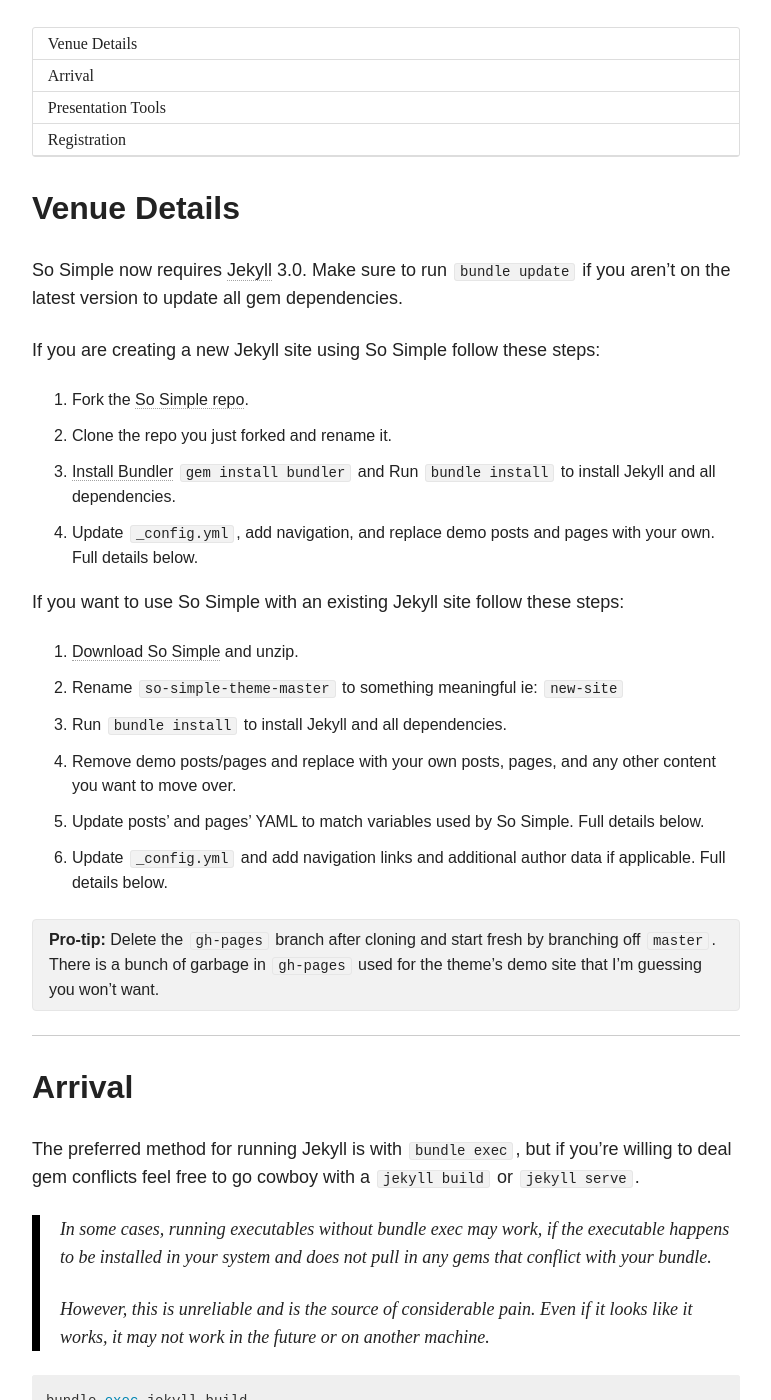
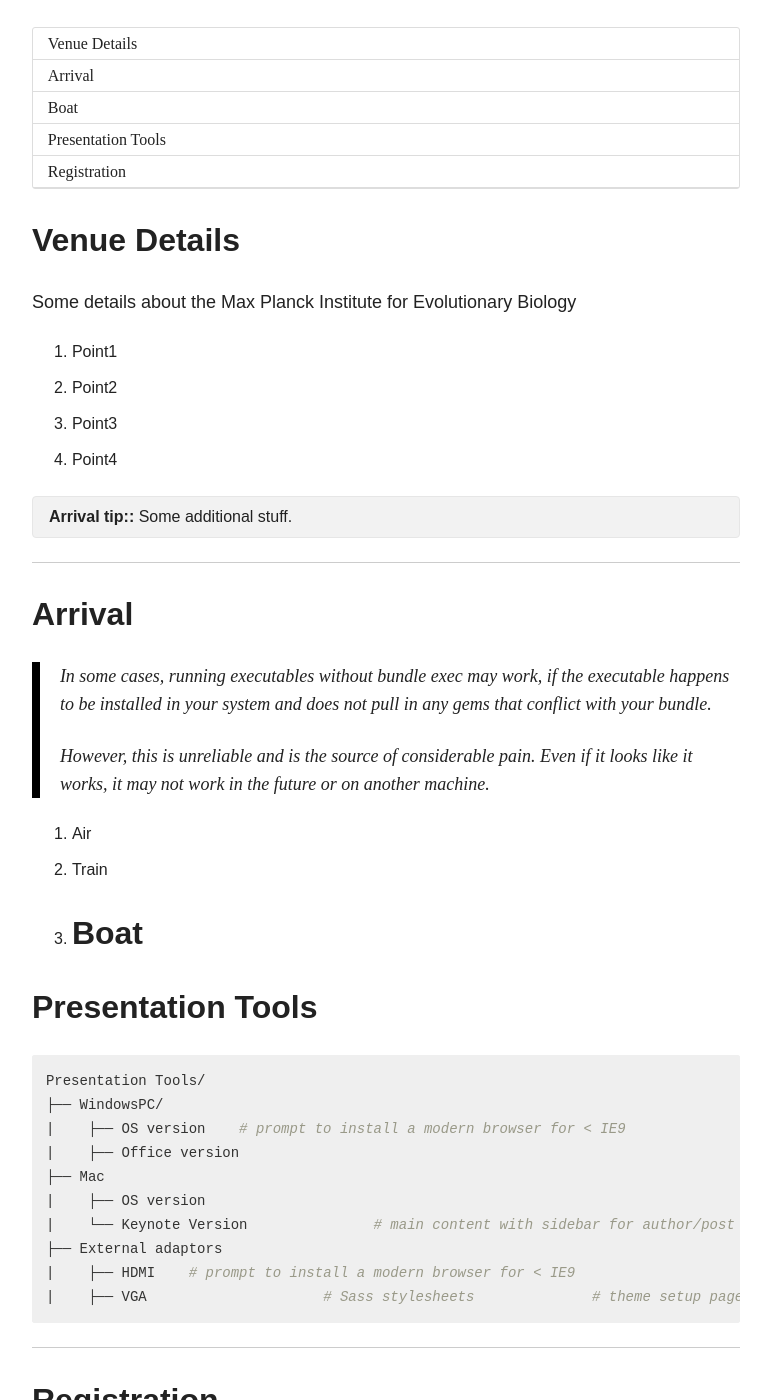
Before and after one commit to bionomics/bionomics, a Jekyll site: the page built from theme-setup/index.md, in a window 1280 px wide and 1400 px high, scrolled down 1322 px. Shown: the whole window, without its empty margins (254-1025 px from the left). Built offline with Jekyll 4.4.1, drawn with Linux system fonts in a browser that asks for light colours; nearby versions of some CDN libraries; some of the changed text lies outside the part shown.

Commit message:
further edits

````diff
--- a/theme-setup/index.md
+++ b/theme-setup/index.md
@@ -15,92 +15,54 @@
 
 ## Venue Details
 
-So Simple now requires [Jekyll](http://jekyllrb.com/) 3.0. Make sure to run `bundle update` if you aren't on the latest version to update all gem dependencies.
+Some details about the Max Planck Institute for Evolutionary Biology
 
-If you are creating a new Jekyll site using So Simple follow these steps:
+1. Point1
+2. Point2
+3. Point3
+4. Point4
 
-1. Fork the [So Simple repo](http://github.com/mmistakes/so-simple-theme/fork).
-2. Clone the repo you just forked and rename it.
-3. [Install Bundler](http://bundler.io) `gem install bundler` and Run `bundle install` to install Jekyll and all dependencies.
-4. Update `_config.yml`, add navigation, and replace demo posts and pages with your own. Full details below.
-
-If you want to use So Simple with an existing Jekyll site follow these steps:
-
-1. [Download So Simple](https://github.com/mmistakes/so-simple-theme/archive/master.zip) and unzip.
-2. Rename `so-simple-theme-master` to something meaningful ie: `new-site`
-3. Run `bundle install` to install Jekyll and all dependencies.
-4. Remove demo posts/pages and replace with your own posts, pages, and any other content you want to move over.
-5. Update posts' and pages' YAML to match variables used by So Simple. Full details below.
-6. Update `_config.yml` and add navigation links and additional author data if applicable. Full details below.
-
-**Pro-tip:** Delete the `gh-pages` branch after cloning and start fresh by branching off `master`. There is a bunch of garbage in `gh-pages` used for the theme's demo site that I'm guessing you won't want.
+**Arrival tip::** Some additional stuff.
 {: .notice}
 
 ---
 
 ## Arrival
 
-The preferred method for running Jekyll is with `bundle exec`, but if you're willing to deal gem conflicts feel free to go cowboy with a `jekyll build` or `jekyll serve`.
 
 > In some cases, running executables without bundle exec may work, if the executable happens to be installed in your system and does not pull in any gems that conflict with your bundle.
 >
 >However, this is unreliable and is the source of considerable pain. Even if it looks like it works, it may not work in the future or on another machine.
 
-```bash
-bundle exec jekyll build
-
-bundle exec jekyll serve
-```
-
+1. Air
+2. Train
+3. Boat
 ---
 
 ## Presentation Tools
 
-How So Simple is organized and what the various files are. All posts, layouts, includes, stylesheets, assets, and whatever else is grouped nicely under the root folder. The compiled Jekyll site outputs to `_site/`.
 
 ```bash
-so-simple-theme/
-├── _includes/
-|    ├── browser-upgrade.html    # prompt to install a modern browser for < IE9
-|    ├── disqus-comments.html    # Disqus comments script
-|    ├── feed-footer.html        # post footers in feed
-|    ├── footer.html             # site footer
-|    ├── head.html               # site head
-|    ├── navigation.html         # site top navigation
-|    ├── open-graph.html         # meta data for Open Graph and Twitter cards
-|    └── scripts.html            # site scripts
-├── _layouts/
-|    ├── page.html               # single column page layout
-|    └── post.html               # main content with sidebar for author/post details
-├── _posts/                      # MarkDown formatted posts
-├── _sass/                       # Sass stylesheets
-├── about/                       # sample about page
-├── articles/                    # sample articles category page
-├── assets/
-|    ├── css/                    # compiled stylesheets
-|    ├── fonts/                  # webfonts
-|    └── js/
-|        ├── _main.js            # main JavaScript file, plugin settings, etc
-|        ├── plugins/            # scripts and jQuery plugins to combine with _main.js
-|        ├── scripts.min.js      # concatenated and minified _main.js + plugin scripts
-|        └── vendor/             # vendor scripts to leave alone and load as is
-├── blog/                        # sample blog category page
-├── images/                      # images for posts and pages
-├── 404.md                       # 404 page
-├── feed.xml                     # Atom feed template
-├── index.md                     # sample homepage. lists 5 latest posts
-└── theme-setup/                 # theme setup page. safe to remove
+Presentation Tools/
+├── WindowsPC/
+|    ├── OS version    # prompt to install a modern browser for < IE9
+|    ├── Office version
+├── Mac
+|    ├── OS version
+|    └── Keynote Version               # main content with sidebar for author/post details
+├── External adaptors
+|    ├── HDMI    # prompt to install a modern browser for < IE9
+|    ├── VGA                     # Sass stylesheets              # theme setup page. safe to remove
 ```
 
 ---
 
 ## Registration
 
-A quick checklist of the files you'll want to edit to get up and running.
+Registration fees and whats included
 
 ### Miscellaneous
 
-`_config.yml` is your friend. Open it up and personalize it. Most variables are self explanatory but here's an explanation of each if needed:
 
 <!-- #### title
 
````
Also changed, not shown: blog/index.md (+1 -1 lines).
